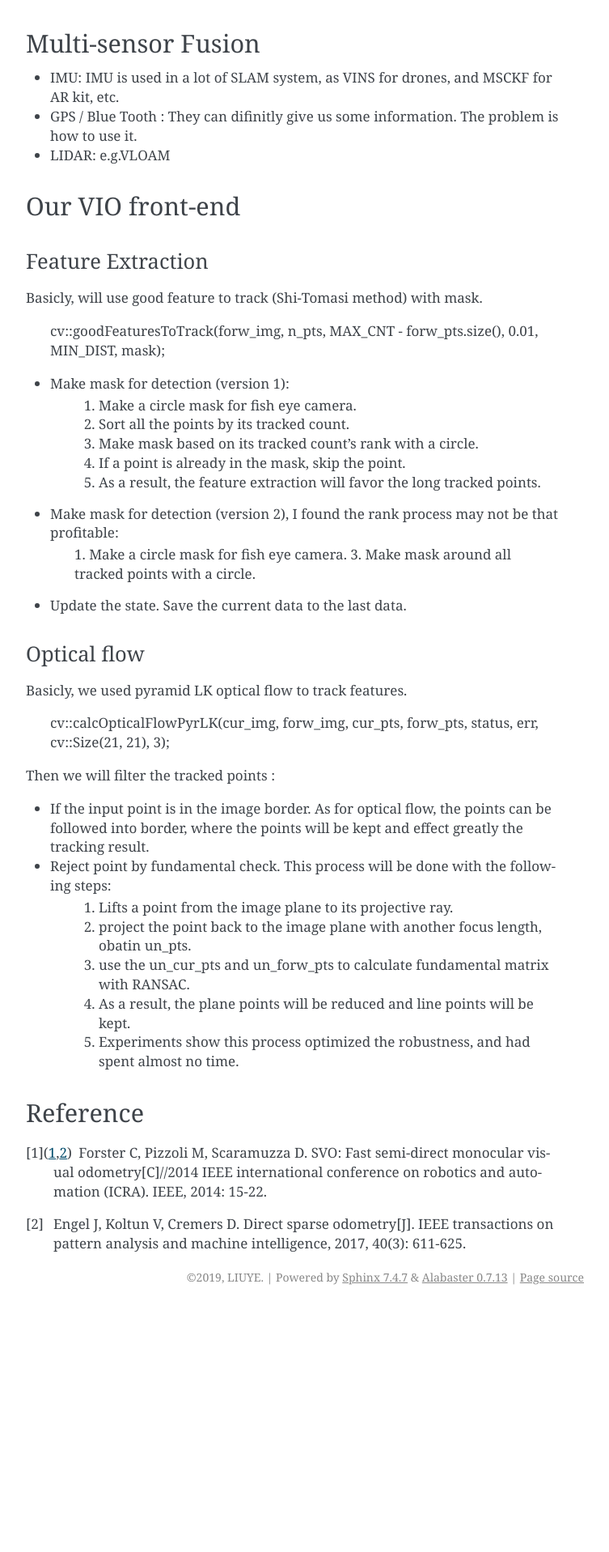
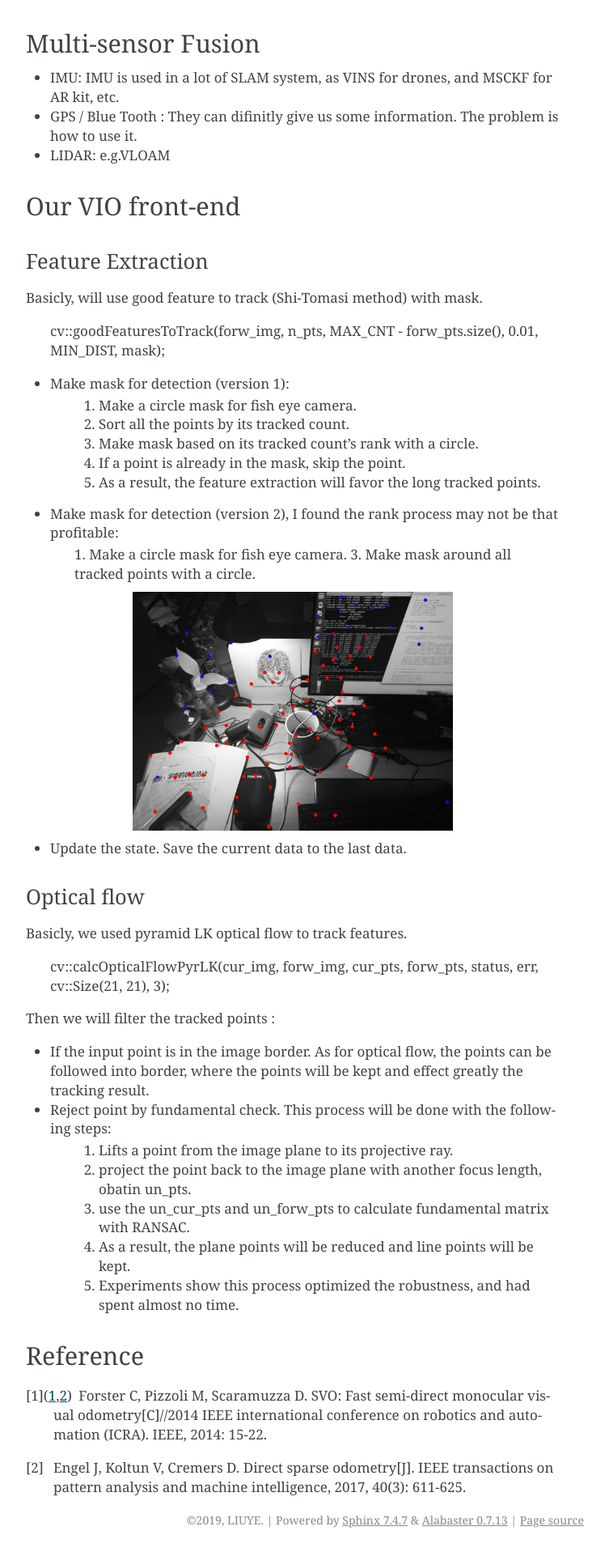
Before and after one commit to gggliuye/VIO, a Sphinx documentation site: the page built from docs/Tracking/TrackingIntroduction.rst, in a window 1280 px wide. Shown: the part 1951-3868 px from the top of the page at 81% size, without its empty margins (388-1141 px from the left). Built offline with Sphinx 7.4.7, drawn with Linux system fonts in a browser that asks for light colours; before the commit the page ends 3568 px from its top, so only the background shows below that.

Commit message:
Update TrackingIntroduction.rst

```diff
--- a/docs/Tracking/TrackingIntroduction.rst
+++ b/docs/Tracking/TrackingIntroduction.rst
@@ -97,6 +97,10 @@ Basicly, will use good feature to track (Shi-Tomasi method) with mask.
     1. Make a circle mask for fish eye camera.
     3. Make mask around all tracked points with a circle.
 
+.. image:: images/features.png
+   :width: 60%
+   :align: center
+
 * Update the state. Save the current data to the last data.
 
 
```
